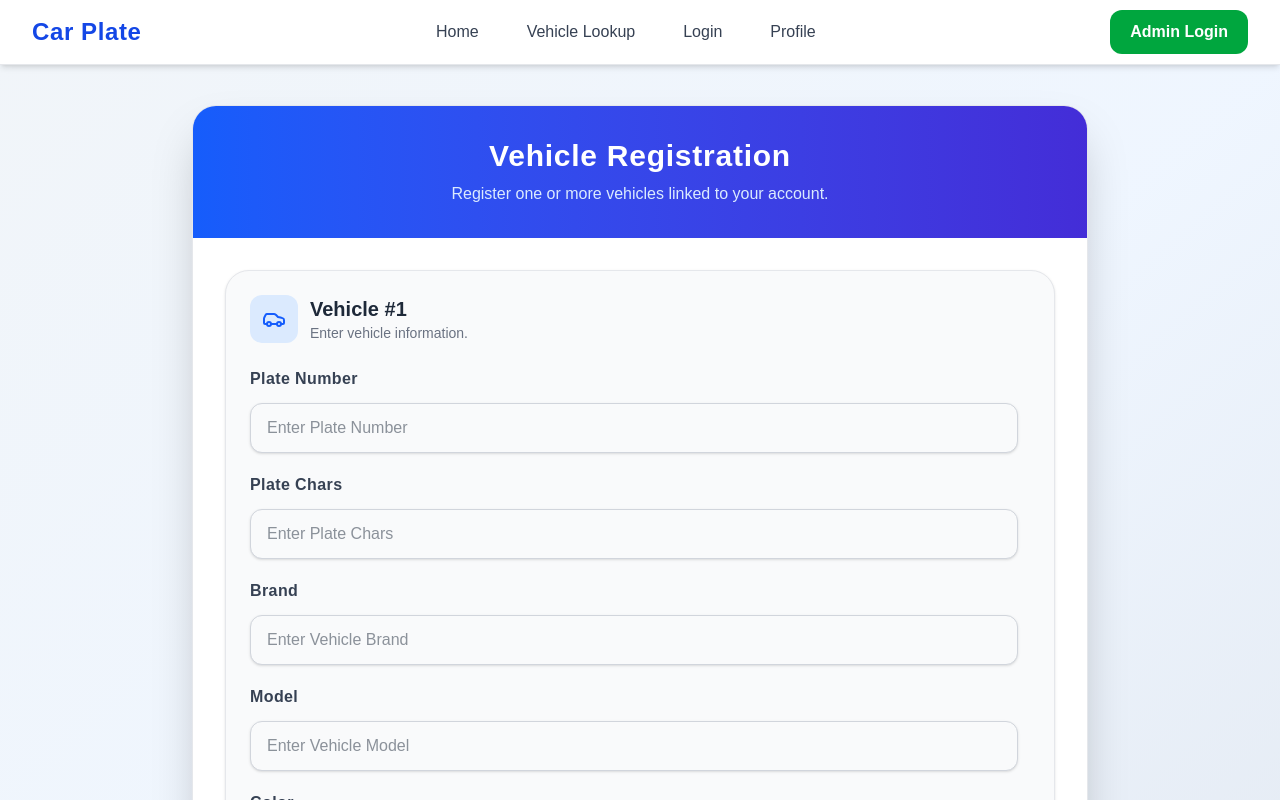
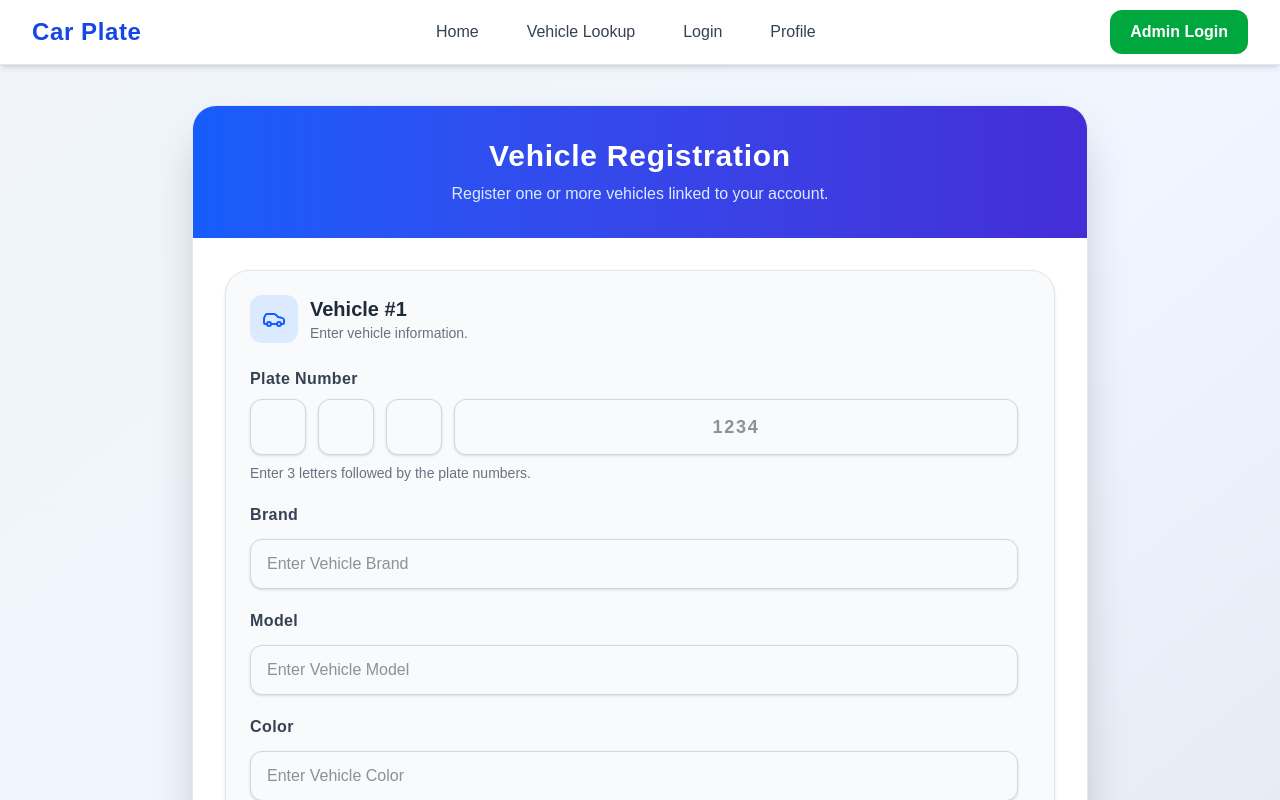
Before and after one commit to 1234-mahmoud/Number_Plate, a Next.js app: page /vehicle-registration in a window 1280 px wide. Shown: the top 800 px of the page. Built offline with nearby package versions, Linux system fonts and the light colour scheme.

Commit message:
User selection Page is Removed and Plate numbers inputs created

```diff
--- a/components/LoginForm.jsx
+++ b/components/LoginForm.jsx
@@ -22,7 +22,7 @@ export default function LoginForm() {
   const handleChange = (e) => {
     setFormData((prev) => ({
       ...prev,
-      [e.target.name]: e.target.value,
+      [e.target.name]: e.target.value.trim().toLowerCase(),
     }));
   };
 
@@ -63,11 +63,11 @@ export default function LoginForm() {
   };
 
   return (
-    <div className="min-h-screen bg-gradient-to-br from-slate-100 via-blue-50 to-slate-200 flex items-center justify-center px-4 py-10">
+    <div className="min-h-screen bg-linear-to-br from-slate-100 via-blue-50 to-slate-200 flex items-center justify-center px-4 py-10">
       <div className="w-full max-w-3xl overflow-hidden rounded-3xl border border-gray-200 bg-white shadow-2xl">
 
         {/* Header */}
-        <div className="bg-gradient-to-r from-blue-600 to-indigo-700 px-6 py-8 text-center text-white">
+        <div className="bg-linear-to-r from-blue-600 to-indigo-700 px-6 py-8 text-center text-white">
           <h1 className="text-3xl font-bold tracking-wide">
             Login
           </h1>
--- a/components/VehicleRegistrationForm.jsx
+++ b/components/VehicleRegistrationForm.jsx
@@ -6,106 +6,147 @@ import Input from "@/utilites/Input";
 import api from "@/Services/api";
 
 export default function VehicleRegistrationForm() {
-  const [vehicles, setVehicles] = useState([
-    {
+  const createEmptyVehicle = () => ({
+    plateChar1: "",
+    plateChar2: "",
+    plateChar3: "",
     plateNumber: "",
-      plateChars:"",
     brand: "",
     model: "",
     color: "",
     carLicense: "",
-    },
-  ]);
+  });
+
+  const [vehicles, setVehicles] = useState([createEmptyVehicle()]);
 
   const handleChange = (index, e) => {
-    const updatedVehicles = [...vehicles];
+    const { name, value } = e.target;
 
-    updatedVehicles[index][e.target.name] = e.target.value;
+    let newValue = value;
 
-    setVehicles(updatedVehicles);
+    // Plate characters: letters only + uppercase
+    if (
+      name === "plateChar1" ||
+      name === "plateChar2" ||
+      name === "plateChar3"
+    ) {
+      newValue = value
+        .replace(/[^a-zA-Z\u0600-\u06FF]/g, "")
+        .toUpperCase()
+        .slice(0, 1);
+    }
+
+    // Plate number: numbers only
+    if (name === "plateNumber") {
+      newValue = value.replace(/\D/g, "");
+    }
+
+    setVehicles((prev) =>
+      prev.map((vehicle, vehicleIndex) =>
+        vehicleIndex === index
+          ? {
+              ...vehicle,
+              [name]: newValue,
+            }
+          : vehicle,
+      ),
+    );
+
+    // Move cursor to the next plate input
+    if (
+      newValue.length === 1 &&
+      (name === "plateChar1" || name === "plateChar2" || name === "plateChar3")
+    ) {
+      const nextInput = document.getElementById(
+        `${
+          name === "plateChar1"
+            ? "plateChar2"
+            : name === "plateChar2"
+              ? "plateChar3"
+              : "plateNumber"
+        }-${index}`,
+      );
+
+      nextInput?.focus();
+    }
+  };
+
+  const handlePlateKeyDown = (index, e) => {
+    if (e.key !== "Backspace" || e.target.value) return;
+
+    const previousInput = {
+      plateChar2: "plateChar1",
+      plateChar3: "plateChar2",
+      plateNumber: "plateChar3",
+    }[e.target.name];
+
+    if (previousInput) {
+      const input = document.getElementById(`${previousInput}-${index}`);
+
+      input?.focus();
+    }
   };
 
   const addVehicle = () => {
-    setVehicles([
-      ...vehicles,
-      {
-        plateNumber: "",
-        plateChars:"",
-        brand: "",
-        model: "",
-        color: "",
-        carLicense: "",
-      },
-    ]);
+    setVehicles((prev) => [...prev, createEmptyVehicle()]);
   };
 
   const removeVehicle = (index) => {
-    const updatedVehicles = vehicles.filter((_, i) => i !== index);
-    setVehicles(updatedVehicles);
+    setVehicles((prev) =>
+      prev.filter((_, vehicleIndex) => vehicleIndex !== index),
+    );
   };
 
   const handleSubmit = async (e) => {
     e.preventDefault();
-const plateNumber = `${vehicles[0].plateChars}${vehicles[0].plateNumber}`;
+
     try {
-    console.log(vehicles)
-    const response = await api.post("/vehicles", {
+      for (const vehicle of vehicles) {
+        const plateNumber = `${vehicle.plateChar1}${vehicle.plateChar2}${vehicle.plateChar3}${vehicle.plateNumber}`;
+
+        await api.post("/vehicles", {
           plateNumber,
-      carLicense: vehicles[0].carLicense,
-      brand: vehicles[0].brand,
-      model: vehicles[0].model,
-      color: vehicles[0].color,
+          carLicense: vehicle.carLicense,
+          brand: vehicle.brand,
+          model: vehicle.model,
+          color: vehicle.color,
         });
+      }
 
-    console.log(response.data);
+      alert("Vehicle(s) registered successfully.");
 
-    alert("Vehicle registered successfully");
-
-    setVehicles([
-      {
-        plateNumber: "",
-        plateChars:"",
-        brand: "",
-        model: "",
-        color: "",
-        carLicense: "",
-      },
-    ]);
-
+      setVehicles([createEmptyVehicle()]);
     } catch (error) {
       console.log(error.response?.data || error.message);
-    alert("Failed to register vehicle");
+      alert("Failed to register vehicle.");
     }
   };
 
   return (
-    <div className="min-h-screen bg-linear-to-br from-slate-100 via-blue-50 to-slate-200 flex justify-center items-center px-4 py-10">
-      <div className="w-full max-w-4xl bg-white rounded-3xl shadow-2xl border border-gray-200 overflow-hidden">
+    <div className="min-h-screen bg-linear-to-br from-slate-100 via-blue-50 to-slate-200 px-4 py-10">
+      <div className="mx-auto w-full max-w-4xl overflow-hidden rounded-3xl border border-gray-200 bg-white shadow-2xl">
         {/* Header */}
-
-        <div className="bg-linear-to-r from-blue-600 to-indigo-700 text-white text-center py-8 px-5">
-          <h2 className="text-2xl sm:text-3xl font-bold tracking-wide">
+        <div className="bg-linear-to-r from-blue-600 to-indigo-700 px-5 py-8 text-center text-white">
+          <h2 className="text-2xl font-bold tracking-wide sm:text-3xl">
             Vehicle Registration
           </h2>
 
-          <p className="mt-2 text-blue-100 text-sm sm:text-base">
+          <p className="mt-2 text-sm text-blue-100 sm:text-base">
             Register one or more vehicles linked to your account.
           </p>
         </div>
 
         {/* Form */}
-
-        <form onSubmit={handleSubmit} className="px-5 sm:px-8 py-8">
+        <form onSubmit={handleSubmit} className="px-5 py-8 sm:px-8">
           {vehicles.map((vehicle, index) => (
             <div
               key={index}
               className="mb-8 rounded-3xl border border-gray-200 bg-gray-50 p-6 shadow-sm"
             >
               {/* Card Header */}
-
-              <div className="flex flex-col sm:flex-row sm:items-center sm:justify-between gap-4 mb-6">
+              <div className="mb-6 flex flex-col gap-4 sm:flex-row sm:items-center sm:justify-between">
                 <div className="flex items-center gap-3">
-                  <div className="bg-blue-100 p-3 rounded-xl">
+                  <div className="rounded-xl bg-blue-100 p-3">
                     <Car className="text-blue-600" size={24} />
                   </div>
 
@@ -114,7 +155,7 @@ const plateNumber = `${vehicles[0].plateChars}${vehicles[0].plateNumber}`;
                       Vehicle #{index + 1}
                     </h3>
 
-                    <p className="text-gray-500 text-sm">
+                    <p className="text-sm text-gray-500">
                       Enter vehicle information.
                     </p>
                   </div>
@@ -124,7 +165,7 @@ const plateNumber = `${vehicles[0].plateChars}${vehicles[0].plateNumber}`;
                   <button
                     type="button"
                     onClick={() => removeVehicle(index)}
-                    className="flex items-center justify-center gap-2 rounded-xl bg-red-600 px-5 py-3 text-white font-medium transition hover:bg-red-700"
+                    className="flex items-center justify-center gap-2 rounded-xl bg-red-600 px-5 py-3 font-medium text-white transition hover:bg-red-700"
                   >
                     <Trash2 size={18} />
                     Remove
@@ -133,25 +174,161 @@ const plateNumber = `${vehicles[0].plateChars}${vehicles[0].plateNumber}`;
               </div>
 
               {/* Inputs */}
+              <div className="flex flex-col gap-5">
+                {/* Plate Number */}
+                <div className="w-full max-w-3xl">
+                  <label className="mb-2 block whitespace-nowrap font-semibold tracking-wide text-gray-700">
+                    Plate Number
+                  </label>
 
-              <div className="flex flex-col gap-5">
-                <Input
-                  name="plateNumber"
-                  label_title="Plate Number"
-                  input_type="text"
-                  placeholder="Enter Plate Number"
-                  value={vehicle.plateNumber}
-                  handleCahnge={(e) => handleChange(index, e)}
+                  <div className="flex w-full gap-2 sm:gap-3">
+                    {/* Character 1 */}
+                    <input
+                      id={`plateChar1-${index}`}
+                      name="plateChar1"
+                      type="text"
+                      inputMode="text"
+                      maxLength={1}
+                      autoComplete="off"
+                      value={vehicle.plateChar1}
+                      onChange={(e) => handleChange(index, e)}
+                      onKeyDown={(e) => handlePlateKeyDown(index, e)}
+                      className="
+                        h-12
+                        w-12
+                        rounded-xl
+                        border
+                        border-gray-300
+                        bg-gray-50
+                        text-center
+                        text-lg
+                        font-semibold
+                        uppercase
+                        text-gray-800
+                        shadow-sm
+                        outline-none
+                        transition-all
+                        focus:border-blue-500
+                        focus:bg-white
+                        focus:ring-4
+                        focus:ring-blue-200
+                        sm:h-14
+                        sm:w-14
+                      "
                     />
 
-                 <Input
-                  name="plateChars"
-                  label_title="Plate Chars"
-                  input_type="text"
-                  placeholder="Enter Plate Chars"
+                    {/* Character 2 */}
+                    <input
+                      id={`plateChar2-${index}`}
+                      name="plateChar2"
+                      type="text"
+                      inputMode="text"
+                      maxLength={1}
+                      autoComplete="off"
+                      value={vehicle.plateChar2}
+                      onChange={(e) => handleChange(index, e)}
+                      onKeyDown={(e) => handlePlateKeyDown(index, e)}
+                      className="
+                        h-12
+                        w-12
+                        rounded-xl
+                        border
+                        border-gray-300
+                        bg-gray-50
+                        text-center
+                        text-lg
+                        font-semibold
+                        uppercase
+                        text-gray-800
+                        shadow-sm
+                        outline-none
+                        transition-all
+                        focus:border-blue-500
+                        focus:bg-white
+                        focus:ring-4
+                        focus:ring-blue-200
+                        sm:h-14
+                        sm:w-14
+                      "
+                    />
+
+                    {/* Character 3 */}
+                    <input
+                      id={`plateChar3-${index}`}
+                      name="plateChar3"
+                      type="text"
+                      inputMode="text"
+                      maxLength={1}
+                      autoComplete="off"
+                      value={vehicle.plateChar3}
+                      onChange={(e) => handleChange(index, e)}
+                      onKeyDown={(e) => handlePlateKeyDown(index, e)}
+                      className="
+                        h-12
+                        w-12
+                        rounded-xl
+                        border
+                        border-gray-300
+                        bg-gray-50
+                        text-center
+                        text-lg
+                        font-semibold
+                        uppercase
+                        text-gray-800
+                        shadow-sm
+                        outline-none
+                        transition-all
+                        focus:border-blue-500
+                        focus:bg-white
+                        focus:ring-4
+                        focus:ring-blue-200
+                        sm:h-14
+                        sm:w-14
+                      "
+                    />
+
+                    {/* Plate Numbers */}
+                    <input
+                      id={`plateNumber-${index}`}
+                      name="plateNumber"
+                      type="text"
+                      inputMode="numeric"
+                      maxLength={6}
+                      autoComplete="off"
                       value={vehicle.plateNumber}
-                  handleCahnge={(e) => handleChange(index, e)}
+                      onChange={(e) => handleChange(index, e)}
+                      onKeyDown={(e) => handlePlateKeyDown(index, e)}
+                      placeholder="1234"
+                      className="
+                        h-12
+                        min-w-0
+                        flex-1
+                        rounded-xl
+                        border
+                        border-gray-300
+                        bg-gray-50
+                        px-4
+                        text-center
+                        text-lg
+                        font-semibold
+                        tracking-widest
+                        text-gray-800
+                        shadow-sm
+                        outline-none
+                        transition-all
+                        focus:border-blue-500
+                        focus:bg-white
+                        focus:ring-4
+                        focus:ring-blue-200
+                        sm:h-14
+                      "
                     />
+                  </div>
+
+                  <p className="mt-2 text-sm text-gray-500">
+                    Enter 3 letters followed by the plate numbers.
+                  </p>
+                </div>
 
                 <Input
                   name="brand"
@@ -193,8 +370,7 @@ const plateNumber = `${vehicles[0].plateChars}${vehicles[0].plateNumber}`;
           ))}
 
           {/* Buttons */}
-
-          <div className="flex flex-col sm:flex-row justify-center gap-5 mt-10">
+          <div className="mt-10 flex flex-col justify-center gap-5 sm:flex-row">
             <button
               type="button"
               onClick={addVehicle}
@@ -207,14 +383,14 @@ const plateNumber = `${vehicles[0].plateChars}${vehicles[0].plateNumber}`;
                 bg-green-600
                 px-8
                 py-4
-                text-white
                 text-lg
                 font-semibold
+                text-white
                 transition-all
                 duration-300
+                hover:-translate-y-1
                 hover:bg-green-700
                 hover:shadow-xl
-                hover:-translate-y-1
                 active:scale-95
               "
             >
@@ -229,14 +405,14 @@ const plateNumber = `${vehicles[0].plateChars}${vehicles[0].plateNumber}`;
                 bg-blue-600
                 px-10
                 py-4
-                text-white
                 text-lg
                 font-semibold
+                text-white
                 transition-all
                 duration-300
+                hover:-translate-y-1
                 hover:bg-blue-700
                 hover:shadow-xl
-                hover:-translate-y-1
                 active:scale-95
               "
             >
```
Lines whose indentation alone changed are shown as unchanged.
